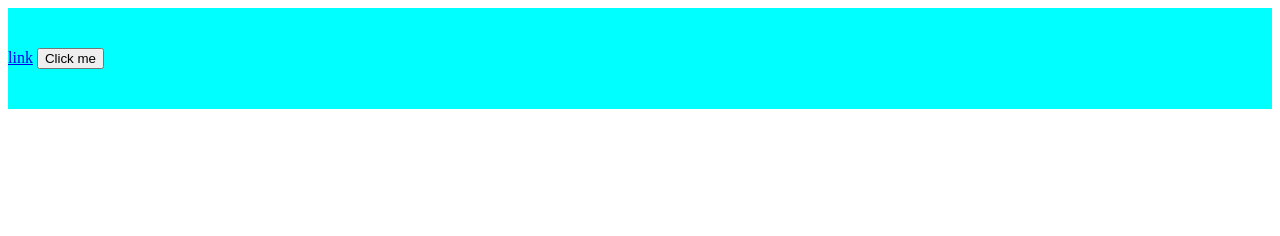
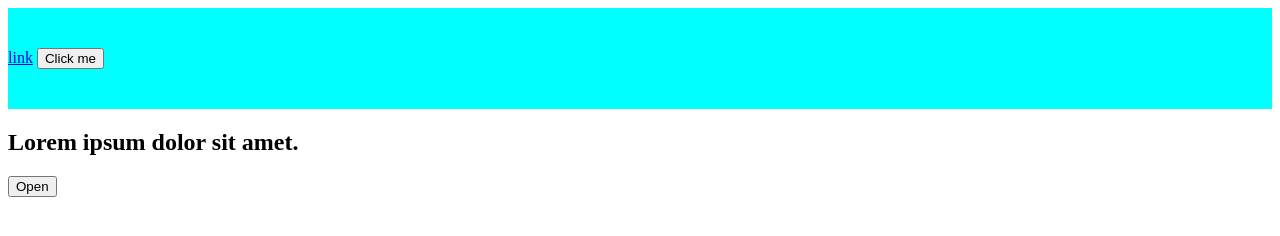
Before and after one commit to flashforward55/team-75, a plain HTML site: page index.html in a window 1280 px wide. Drawn offline with Linux system fonts and the light colour scheme.

Commit message:
Update index.html

```diff
--- a/index.html
+++ b/index.html
@@ -12,5 +12,11 @@
       <a href="#">link</a>
       <button>Click me</button>
     </header>
+    <main>
+      <section>
+        <h1>Lorem ipsum dolor sit amet.</h1>
+        <button>Open</button>
+      </section>
+    </main>
   </body>
 </html>
```
